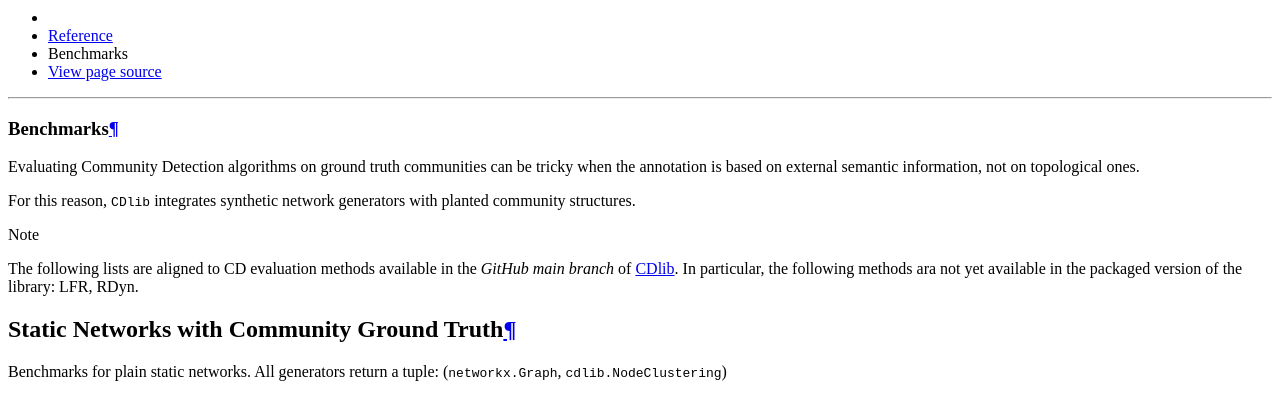
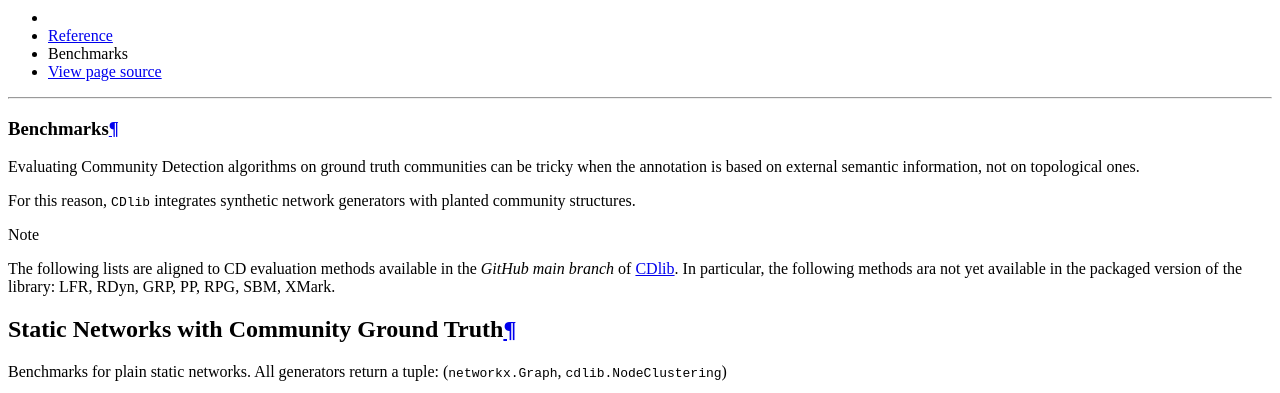
Before and after one commit to GiulioRossetti/cdlib, a Sphinx documentation site: the page built from docs/reference/benchmark.rst, in a window 1280 px wide and 900 px high, scrolled down 1481 px, cut to the strip 0-393 px from the top of the window. Built offline with Sphinx 7.4.7 and the Read the Docs theme 2.0.0, drawn with Linux system fonts in a browser that asks for light colours.

Commit message:
:memo: docs

```diff
--- a/docs/reference/benchmark.rst
+++ b/docs/reference/benchmark.rst
@@ -9,7 +9,7 @@ For this reason, ``CDlib`` integrates synthetic network generators with planted
 
 .. note::
     The following lists are aligned to CD evaluation methods available in the *GitHub main branch* of `CDlib`_.
-    In particular, the following methods ara not yet available in the packaged version of the library: LFR, RDyn.
+    In particular, the following methods ara not yet available in the packaged version of the library: LFR, RDyn, GRP, PP, RPG, SBM, XMark.
 
 ^^^^^^^^^^^^^^^^^^^^^^^^^^^^^^^^^^^^^^^^^^^
 Static Networks with Community Ground Truth
--- a/docs/reference/cd_algorithms/node_clustering.rst
+++ b/docs/reference/cd_algorithms/node_clustering.rst
@@ -92,7 +92,6 @@ Methods in this subclass return as result a ``NodeClustering`` object instance.
     lpam
     lpanni
     lfm
-    lpam
     multicom
     mnmf
     nnsed
```
